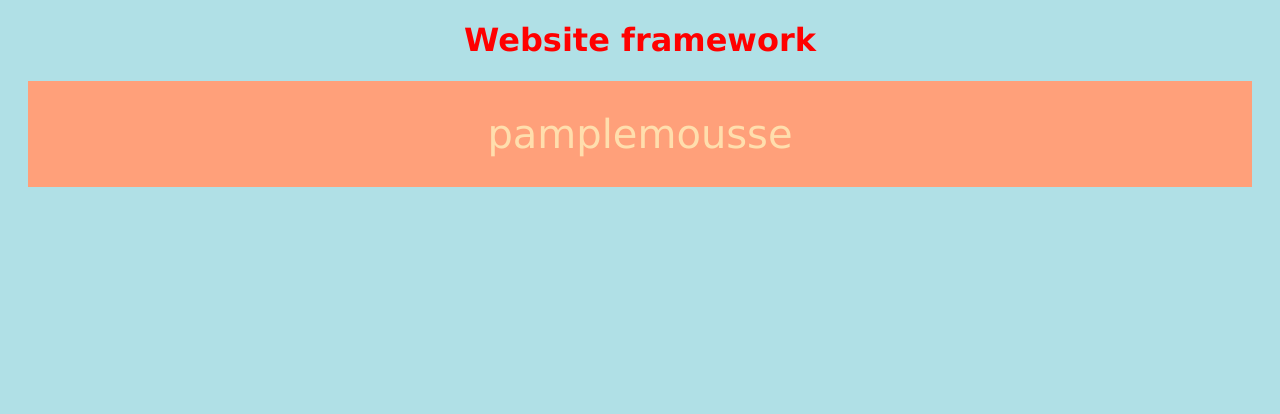
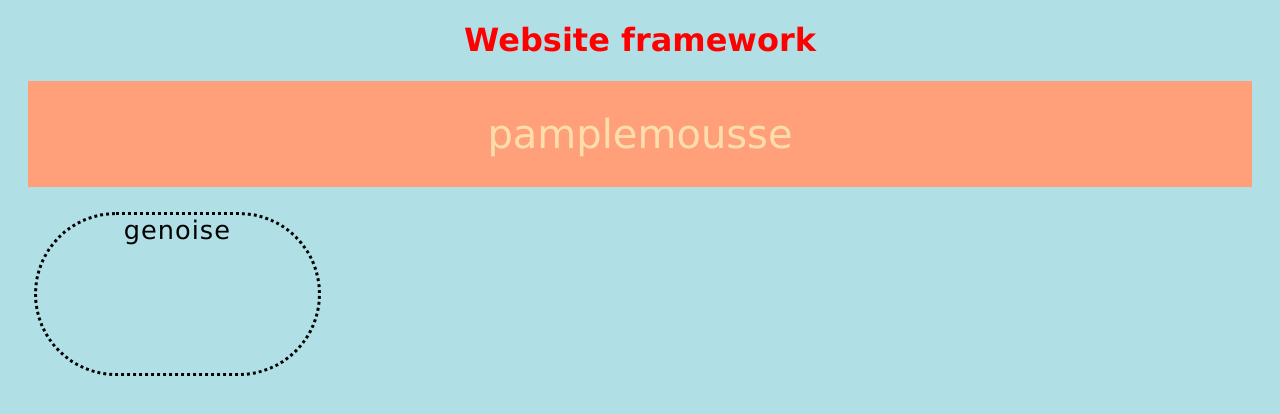
Before and after one commit to gaelen17/centralized-workflow, a plain HTML site: page index.html in a window 1280 px wide. Drawn offline with Linux system fonts and the light colour scheme.

Commit message:
genoise css and html added

```diff
--- a/index.html
+++ b/index.html
@@ -9,5 +9,6 @@
 	<body>
 		<h1>Website framework</h1>
 		<p id="pamplemousse">pamplemousse</p>
+		<p id="genoise">genoise</p>
 	</body>
 </html>
--- a/style.css
+++ b/style.css
@@ -15,4 +15,21 @@ h1{
 		font-size: 40px;
 	padding: 30px;
 	margin:20px;
+	border
 }
+#genoise {
+	background-color: powderblue;
+	border-style: dotted;
+	margin-bottom: 5vw;
+	margin-left: 2vw;
+	padding-bottom: 2.3vw;
+	padding-left: 1vw;
+	padding-right: 1vw;
+	width: 20vw;
+	height: 10vw;
+	border-radius: 30vw;
+	letter-spacing: 1px;
+ 	font-size: 2vw;
+ 	font-style: serif;
+ 	text-align: center;"
+}
```
